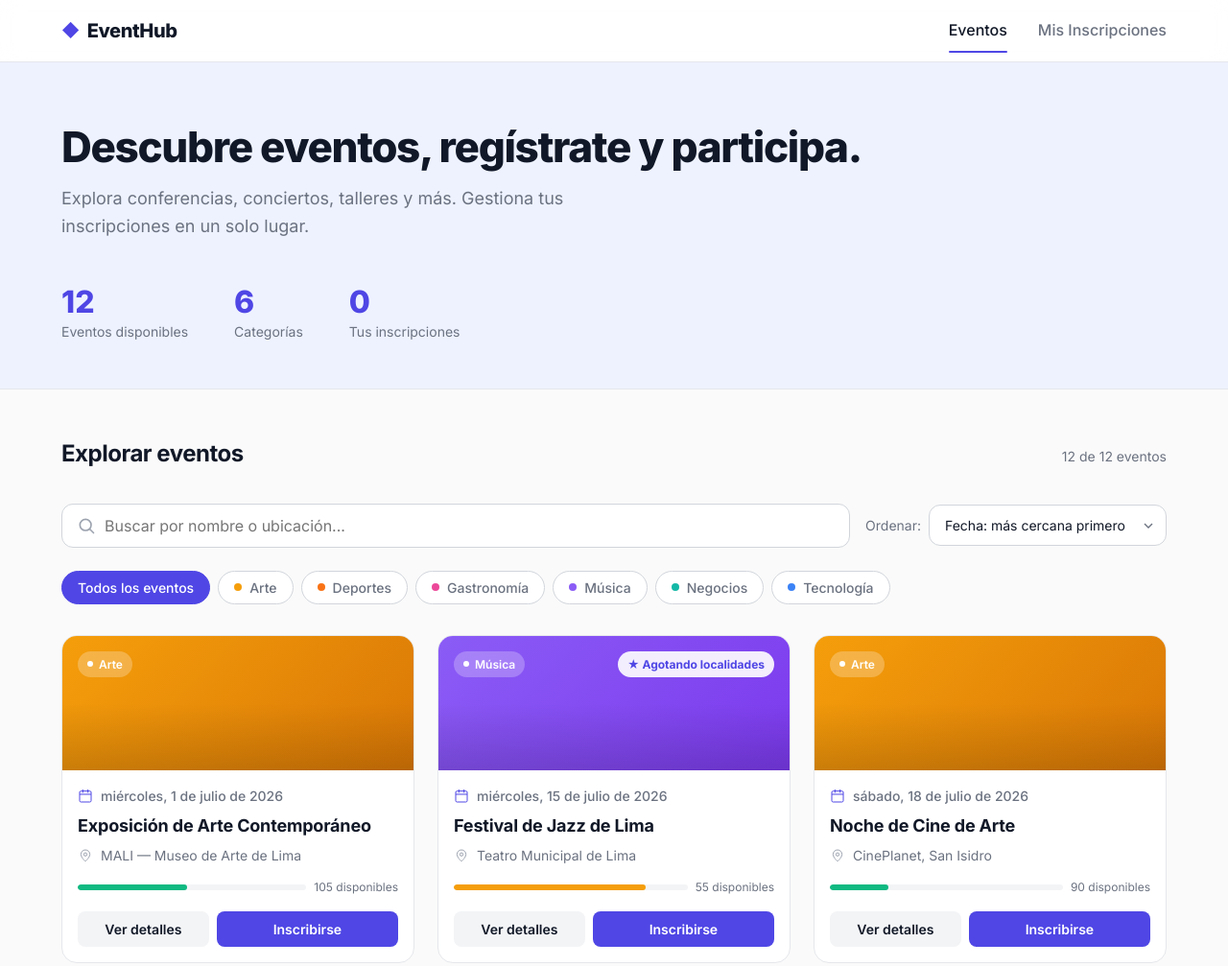
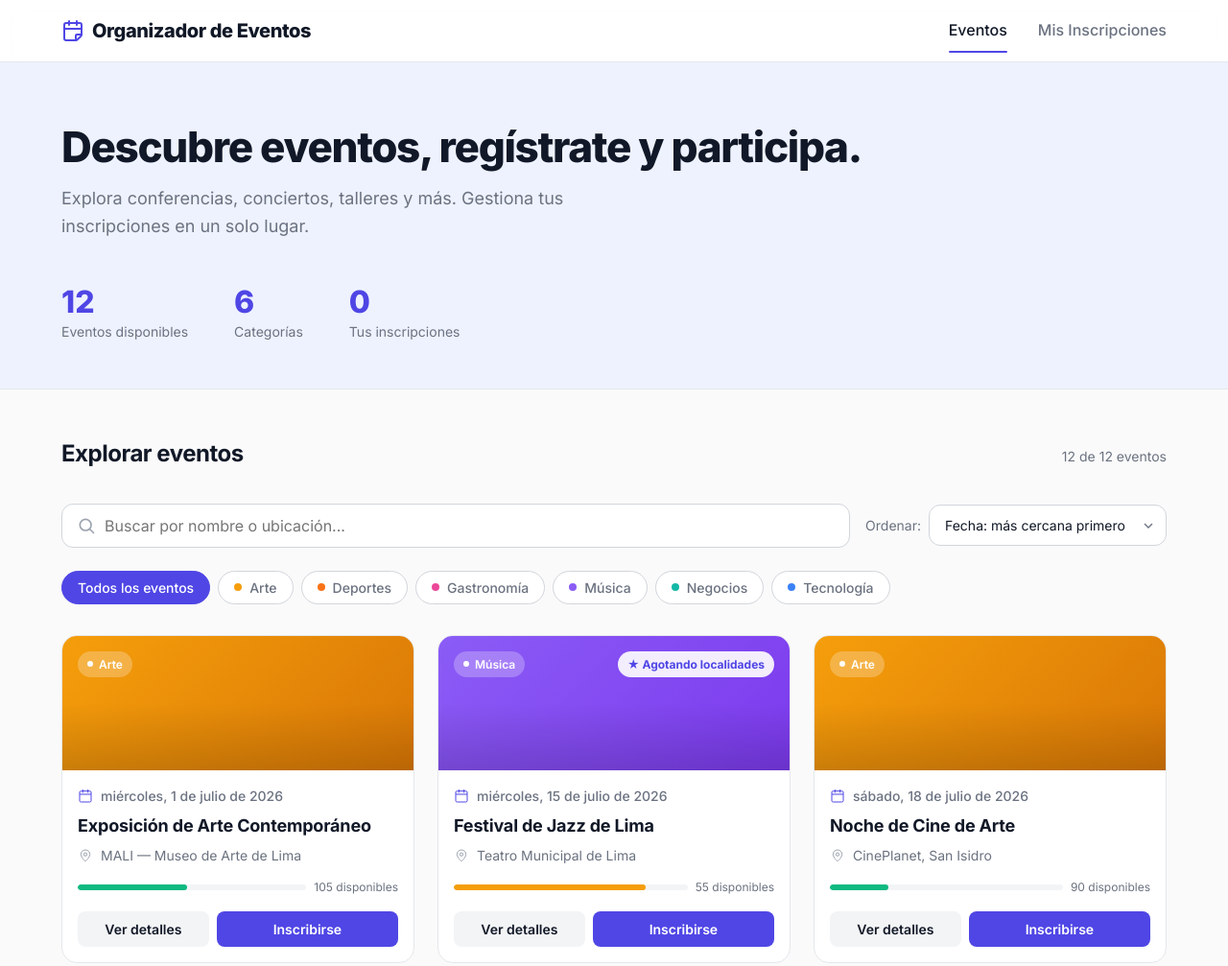
Before and after one commit to pomareda-dev/parcial-interfaces-javascript, a plain HTML site: page index.html in a window 1280 px wide. Shown: the top 1007 px of the page at 96% size. Drawn offline with Linux system fonts and the light colour scheme.

Commit message:
feat: add icon to header

```diff
--- a/css/components/header.css
+++ b/css/components/header.css
@@ -30,7 +30,7 @@
 
 .header__logo-icon {
   color: var(--color-accent);
-  font-size: var(--font-size-lg);
+  margin-top: var(--space-sm);
 }
 
 .header__nav {
--- a/index.html
+++ b/index.html
@@ -1,35 +1,48 @@
 <!DOCTYPE html>
 <html lang="es">
+
 <head>
     <meta charset="UTF-8">
     <meta name="viewport" content="width=device-width, initial-scale=1.0">
-    <meta name="description" content="EventHub - Plataforma de gestión e inscripción de eventos">
-    <title>EventHub — Gestión de Eventos</title>
+    <meta name="description" content="Plataforma de gestión e inscripción de eventos">
+    <title>Organizador de Eventos</title>
     <link rel="preconnect" href="https://fonts.googleapis.com">
     <link rel="preconnect" href="https://fonts.gstatic.com" crossorigin>
     <link href="https://fonts.googleapis.com/css2?family=Inter:wght@400;500;600;700;800&display=swap" rel="stylesheet">
     <link rel="stylesheet" href="css/main.css">
 </head>
+
 <body>
     <a href="#eventos" class="skip-link">Saltar al contenido principal</a>
 
-    <!-- ============ HEADER ============ -->
     <header class="header">
         <div class="header__container">
-            <a href="#" class="header__logo" aria-label="EventHub inicio">
-                <span class="header__logo-icon">◆</span>
-                <span class="header__logo-text">EventHub</span>
+            <a href="#" class="header__logo" aria-label="Organizador de Eventos">
+                <span class="header__logo-icon">
+                    <svg xmlns="http://www.w3.org/2000/svg" width="24" height="24" viewBox="0 0 24 24" fill="none"
+                        stroke="currentColor" stroke-width="2" stroke-linecap="round" stroke-linejoin="round">
+                        <path
+                            d="M3 20a2 2 0 0 0 2 2h10a2.4 2.4 0 0 0 1.706-.706l3.588-3.588A2.4 2.4 0 0 0 21 16V6a2 2 0 0 0-2-2H5a2 2 0 0 0-2 2z" />
+                        <path d="M15 22v-5a1 1 0 0 1 1-1h5" />
+                        <path d="M8 2v4" />
+                        <path d="M16 2v4" />
+                        <path d="M3 10h18" />
+                    </svg>
+                </span>
+                <span class="header__logo-text">Organizador de Eventos</span>
             </a>
 
             <nav class="header__nav" id="header-nav" aria-label="Navegación principal">
                 <a href="#eventos" class="header__link header__link--active" data-section="eventos">Eventos</a>
-                <a href="#mis-inscripciones" class="header__link" data-section="mis-inscripciones" id="nav-inscripciones">
+                <a href="#mis-inscripciones" class="header__link" data-section="mis-inscripciones"
+                    id="nav-inscripciones">
                     Mis Inscripciones
                     <span class="header__badge" id="registrations-badge" hidden>0</span>
                 </a>
             </nav>
 
-            <button class="header__toggle" id="menu-toggle" aria-label="Abrir menú de navegación" aria-expanded="false" aria-controls="header-nav">
+            <button class="header__toggle" id="menu-toggle" aria-label="Abrir menú de navegación" aria-expanded="false"
+                aria-controls="header-nav">
                 <span class="header__toggle-bar"></span>
                 <span class="header__toggle-bar"></span>
                 <span class="header__toggle-bar"></span>
@@ -38,11 +51,11 @@
     </header>
 
     <main class="main">
-        <!-- ============ HERO ============ -->
         <section class="hero">
             <div class="hero__container">
                 <h1 class="hero__title">Descubre eventos, regístrate y participa.</h1>
-                <p class="hero__subtitle">Explora conferencias, conciertos, talleres y más. Gestiona tus inscripciones en un solo lugar.</p>
+                <p class="hero__subtitle">Explora conferencias, conciertos, talleres y más. Gestiona tus inscripciones
+                    en un solo lugar.</p>
                 <div class="hero__stats">
                     <div class="hero__stat">
                         <span class="hero__stat-number" id="stat-total">0</span>
@@ -60,7 +73,6 @@
             </div>
         </section>
 
-        <!-- ============ EVENTS SECTION ============ -->
         <section class="events" id="eventos">
             <div class="events__container">
                 <div class="events__header">
@@ -68,21 +80,17 @@
                     <p class="events__count" id="events-count" aria-live="polite"></p>
                 </div>
 
-                <!-- Toolbar: search + sort -->
                 <div class="toolbar">
                     <div class="search">
-                        <svg class="search__icon" width="20" height="20" viewBox="0 0 24 24" fill="none" aria-hidden="true">
-                            <circle cx="11" cy="11" r="7" stroke="currentColor" stroke-width="2"/>
-                            <line x1="16.5" y1="16.5" x2="21" y2="21" stroke="currentColor" stroke-width="2" stroke-linecap="round"/>
+                        <svg class="search__icon" width="20" height="20" viewBox="0 0 24 24" fill="none"
+                            aria-hidden="true">
+                            <circle cx="11" cy="11" r="7" stroke="currentColor" stroke-width="2" />
+                            <line x1="16.5" y1="16.5" x2="21" y2="21" stroke="currentColor" stroke-width="2"
+                                stroke-linecap="round" />
                         </svg>
-                        <input
-                            type="text"
-                            class="search__input"
-                            id="search-input"
+                        <input type="text" class="search__input" id="search-input"
                             placeholder="Buscar por nombre o ubicación..."
-                            aria-label="Buscar eventos por nombre o ubicación"
-                            autocomplete="off"
-                        >
+                            aria-label="Buscar eventos por nombre o ubicación" autocomplete="off">
                         <button class="search__clear" id="search-clear" hidden aria-label="Limpiar búsqueda">×</button>
                     </div>
                     <div class="sort">
@@ -97,21 +105,15 @@
                     </div>
                 </div>
 
-                <!-- Category filter chips -->
-                <div class="filters" id="category-filters" role="group" aria-label="Filtrar por categoría">
-                    <!-- Chips injected by JS -->
-                </div>
+                <div class="filters" id="category-filters" role="group" aria-label="Filtrar por categoría"></div>
 
-                <!-- Events grid -->
-                <div class="events__grid" id="events-grid">
-                    <!-- Event cards injected by JS -->
-                </div>
+                <div class="events__grid" id="events-grid"></div>
 
-                <!-- Empty state -->
                 <div class="events__empty" id="events-empty" hidden>
                     <svg width="48" height="48" viewBox="0 0 24 24" fill="none" aria-hidden="true">
-                        <circle cx="11" cy="11" r="7" stroke="currentColor" stroke-width="1.5"/>
-                        <line x1="16.5" y1="16.5" x2="21" y2="21" stroke="currentColor" stroke-width="1.5" stroke-linecap="round"/>
+                        <circle cx="11" cy="11" r="7" stroke="currentColor" stroke-width="1.5" />
+                        <line x1="16.5" y1="16.5" x2="21" y2="21" stroke="currentColor" stroke-width="1.5"
+                            stroke-linecap="round" />
                     </svg>
                     <p class="events__empty-title">No se encontraron eventos</p>
                     <p class="events__empty-text">Prueba con otros criterios de búsqueda o filtros.</p>
@@ -120,46 +122,41 @@
             </div>
         </section>
 
-        <!-- ============ MY REGISTRATIONS ============ -->
         <section class="registrations" id="mis-inscripciones">
             <div class="registrations__container">
                 <div class="registrations__header">
                     <h2 class="registrations__title">Mis Inscripciones</h2>
                     <span class="registrations__count" id="registrations-count"></span>
                 </div>
-                <div class="registrations__list" id="registrations-list">
-                    <!-- Registration cards injected by JS -->
-                </div>
+                <div class="registrations__list" id="registrations-list"></div>
                 <div class="registrations__empty" id="registrations-empty">
                     <svg width="48" height="48" viewBox="0 0 24 24" fill="none" aria-hidden="true">
-                        <rect x="3" y="4" width="18" height="17" rx="2" stroke="currentColor" stroke-width="1.5"/>
-                        <line x1="3" y1="9" x2="21" y2="9" stroke="currentColor" stroke-width="1.5"/>
-                        <line x1="8" y1="2" x2="8" y2="6" stroke="currentColor" stroke-width="1.5" stroke-linecap="round"/>
-                        <line x1="16" y1="2" x2="16" y2="6" stroke="currentColor" stroke-width="1.5" stroke-linecap="round"/>
+                        <rect x="3" y="4" width="18" height="17" rx="2" stroke="currentColor" stroke-width="1.5" />
+                        <line x1="3" y1="9" x2="21" y2="9" stroke="currentColor" stroke-width="1.5" />
+                        <line x1="8" y1="2" x2="8" y2="6" stroke="currentColor" stroke-width="1.5"
+                            stroke-linecap="round" />
+                        <line x1="16" y1="2" x2="16" y2="6" stroke="currentColor" stroke-width="1.5"
+                            stroke-linecap="round" />
                     </svg>
                     <p class="registrations__empty-title">Aún no estás inscrito en ningún evento</p>
-                    <p class="registrations__empty-text">Explora los eventos disponibles e inscríbete en los que más te interesen.</p>
+                    <p class="registrations__empty-text">Explora los eventos disponibles e inscríbete en los que más te
+                        interesen.</p>
                     <a href="#eventos" class="btn btn--primary" id="explore-btn">Explorar eventos</a>
                 </div>
             </div>
         </section>
     </main>
 
-    <!-- ============ EVENT DETAIL MODAL ============ -->
     <div class="modal" id="event-modal" hidden>
         <div class="modal__overlay" id="modal-overlay" tabindex="-1"></div>
         <div class="modal__dialog" id="modal-dialog" role="dialog" aria-modal="true" aria-labelledby="modal-title">
             <button class="modal__close" id="modal-close" aria-label="Cerrar ventana de detalles">×</button>
-            <div id="modal-body">
-                <!-- Content injected by JS -->
-            </div>
+            <div id="modal-body"></div>
         </div>
     </div>
 
-    <!-- ============ TOAST NOTIFICATIONS ============ -->
     <div class="toast-container" id="toast-container" role="alert" aria-live="assertive"></div>
 
-    <!-- ============ FOOTER ============ -->
     <footer class="footer">
         <div class="footer__container">
             <p class="footer__text">EventHub — Plataforma de gestión de eventos</p>
@@ -169,4 +166,5 @@
 
     <script src="js/app.js"></script>
 </body>
+
 </html>
```
